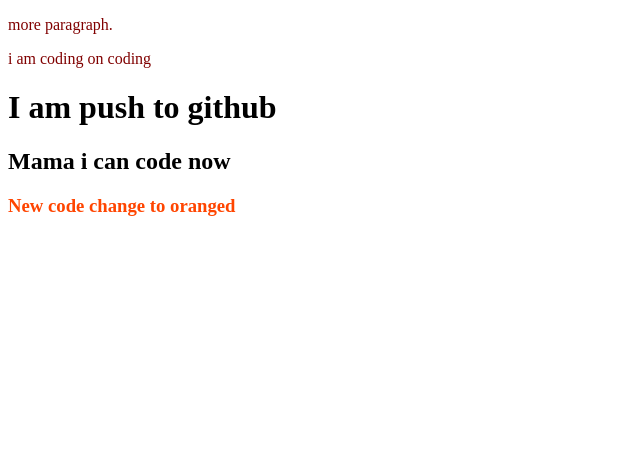
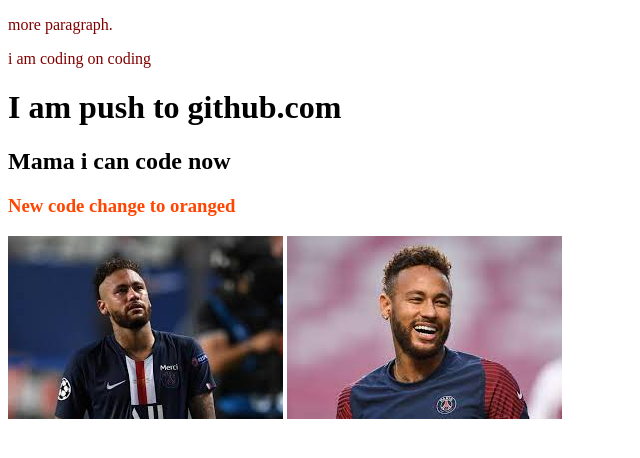
Before and after one commit to Waheedulislam/my-second-repo, a plain HTML site: page index.html in a window 1280 px wide. Shown: the whole page, without its empty margins (0-640 px from the left). Drawn offline with Linux system fonts and the light colour scheme.

Commit message:
image added

```diff
--- a/index.html
+++ b/index.html
@@ -10,8 +10,10 @@
     <link rel="stylesheet" href="style.css">
 </head>
 <body>
-    <h1>I am push to github</h1>
+    <h1>I am push to github.com</h1>
     <h2>Mama i can code now</h2>
     <h3>New code change to oranged</h3>
+    <img src="images.jpg" alt="">
+    <img src="naymer pic.jpg" alt="">
 </body>
 </html>
```
Also changed, not shown: download.jpg (added), images.jpg (added), naymer pic.jpg (added).
